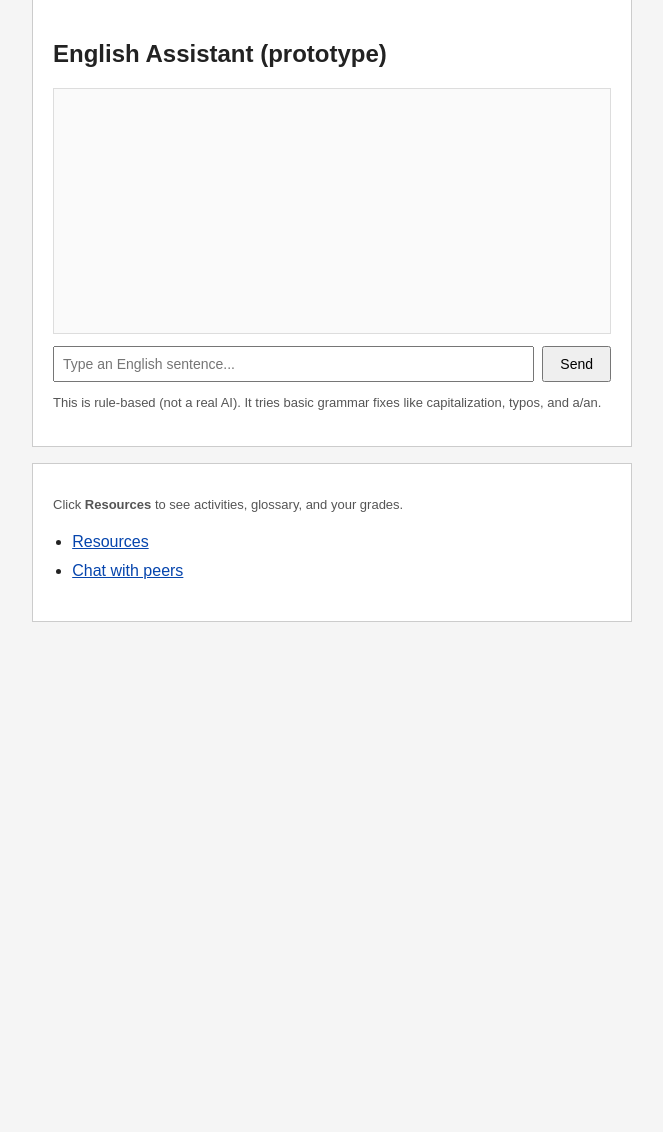
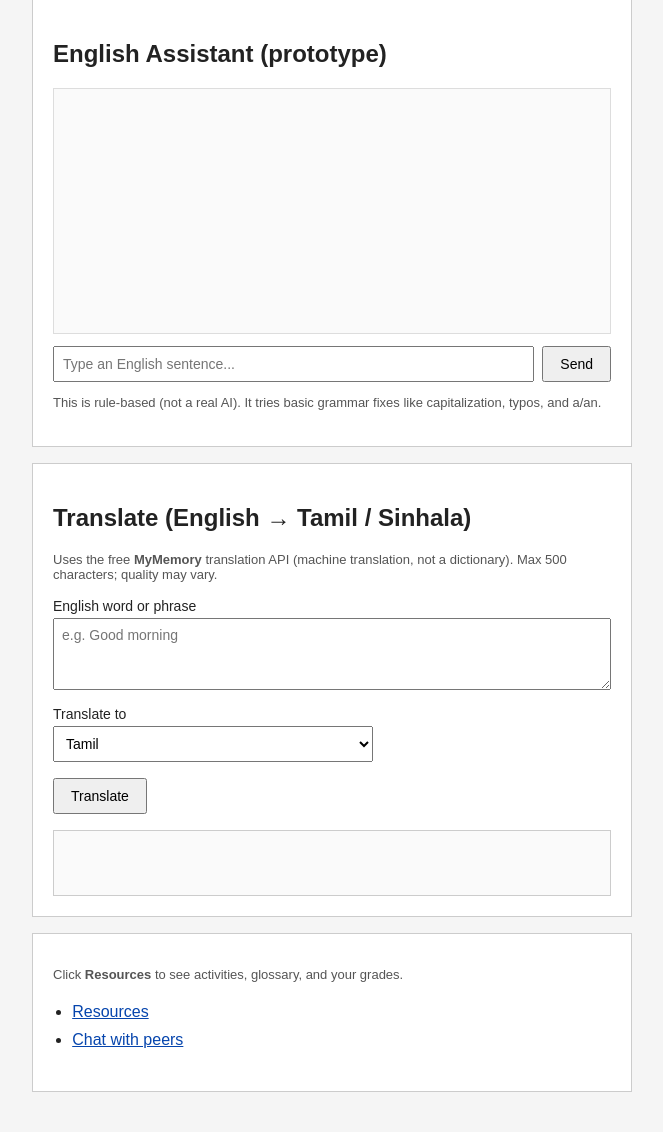
Before and after one commit to sahdiyajiffry913-bit/prototypesample, a Flask app: template templates/dashboard_student.html in a window 1280 px wide. Shown: the part 222-1354 px from the top of the page, without its empty margins (308-971 px from the left). Before the commit the page ends 844 px from the top, so only its background shows below. Run offline with Flask 3, Linux system fonts and the light colour scheme; the template is opened without the code that fills it: most values are stand-ins (such as "Sample title", 1, 10 or a date in 2020); parts of the project's set-up code (start-up, migrations or seed data) failed here and were passed over.

Commit message:
latest student dashboard changes

```diff
--- a/app.py
+++ b/app.py
@@ -1,5 +1,9 @@
+import json
 import os
 import re
+import urllib.error
+import urllib.parse
+import urllib.request
 import uuid
 from datetime import datetime, timezone
 from functools import wraps
@@ -104,6 +108,48 @@ def rule_based_correct_english(text: str) -> str:
             s = s + "."
 
     return s
+
+
+# Free translation: MyMemory public API (en → ta / si). No API key; rate limits apply.
+MYMEMORY_TRANSLATE_URL = "https://api.mymemory.translated.net/get"
+TRANSLATE_MAX_CHARS = 500
+
+
+def translate_english_to_target(text: str, target_lang: str):
+    """
+    Returns (translated_text, error_message). error_message is None on success.
+    target_lang: 'ta' (Tamil) or 'si' (Sinhala).
+    """
+    if target_lang not in ("ta", "si"):
+        return None, "Invalid target language."
+    t = (text or "").strip()
+    if not t:
+        return None, "Text is required."
+    if len(t) > TRANSLATE_MAX_CHARS:
+        t = t[:TRANSLATE_MAX_CHARS]
+
+    params = urllib.parse.urlencode({"q": t, "langpair": f"en|{target_lang}"})
+    url = f"{MYMEMORY_TRANSLATE_URL}?{params}"
+    try:
+        req = urllib.request.Request(url, headers={"User-Agent": "uilingo/1.0 (Flask student app)"})
+        with urllib.request.urlopen(req, timeout=15) as resp:
+            payload = json.loads(resp.read().decode("utf-8"))
+    except urllib.error.URLError as exc:
+        return None, f"Translation service unavailable: {exc}"
+    except (json.JSONDecodeError, UnicodeDecodeError):
+        return None, "Invalid response from translation service."
+
+    status = payload.get("responseStatus")
+    if status not in (200, "200"):
+        err = payload.get("responseDetails") or "Translation failed."
+        return None, str(err)
+
+    data = payload.get("responseData") or {}
+    translated = (data.get("translatedText") or "").strip()
+    if not translated:
+        return None, "No translation returned."
+    return translated, None
+
 
 ADMIN_SIGNUP_SECRET = "123"
 ROLES = frozenset({"student", "lecturer", "admin"})
@@ -552,6 +598,27 @@ def student_assistant_correct():
     }
 
 
+@app.route("/student/translate", methods=["POST"])
+@login_required
+@role_required("student")
+def student_translate():
+    """Proxy to MyMemory: English → Tamil or Sinhala. No DB storage."""
+    data = request.get_json(silent=True) or {}
+    text = (data.get("text") or "").strip()
+    target = (data.get("target") or "ta").strip().lower()
+    if not text:
+        text = (request.form.get("text") or "").strip()
+    if not text:
+        return {"error": "Text is required."}, 400
+    if target not in ("ta", "si"):
+        target = "ta"
+
+    translated, err = translate_english_to_target(text, target)
+    if err:
+        return {"error": err}, 400
+    return {"translated": translated, "target": target}
+
+
 @app.route("/lecturer/grades", methods=["GET", "POST"])
 @login_required
 @role_required("lecturer")
--- a/static/css/style.css
+++ b/static/css/style.css
@@ -253,3 +253,19 @@ code {
 .chat-thread textarea {
   resize: vertical;
 }
+
+.translate-result {
+  margin-top: 8px;
+  padding: 10px 12px;
+  border: 1px solid #ccc;
+  background: #fafafa;
+  min-height: 44px;
+  font-size: 14px;
+  white-space: pre-wrap;
+  word-break: break-word;
+}
+
+.chat-card textarea {
+  max-width: none;
+  min-height: 72px;
+}
--- a/templates/dashboard_student.html
+++ b/templates/dashboard_student.html
@@ -32,6 +32,28 @@
   <p class="hint">
     This is rule-based (not a real AI). It tries basic grammar fixes like capitalization, typos, and a/an.
   </p>
+</div>
+
+<div class="box chat-card">
+  <h2>Translate (English → Tamil / Sinhala)</h2>
+  <p class="hint">
+    Uses the free <strong>MyMemory</strong> translation API (machine translation, not a dictionary). Max 500 characters; quality may vary.
+  </p>
+  <label>
+    <span>English word or phrase</span>
+    <textarea id="translate-input" rows="3" maxlength="500" placeholder="e.g. Good morning"></textarea>
+  </label>
+  <label>
+    <span>Translate to</span>
+    <select id="translate-target">
+      <option value="ta">Tamil</option>
+      <option value="si">Sinhala</option>
+    </select>
+  </label>
+  <p>
+    <button type="button" id="translate-btn">Translate</button>
+  </p>
+  <div class="translate-result" id="translate-result" aria-live="polite"></div>
 </div>
 
 <div class="box">
@@ -97,5 +119,40 @@
 
     if (form) form.addEventListener("submit", handleSubmit);
   })();
+
+  (function () {
+    var btn = document.getElementById("translate-btn");
+    var input = document.getElementById("translate-input");
+    var target = document.getElementById("translate-target");
+    var out = document.getElementById("translate-result");
+
+    async function doTranslate() {
+      if (!btn || !input || !out) return;
+      var text = (input.value || "").trim();
+      if (!text) {
+        out.textContent = "Please enter some English text.";
+        return;
+      }
+      out.textContent = "Translating…";
+      try {
+        var res = await fetch("{{ url_for('student_translate') }}", {
+          method: "POST",
+          headers: { "Content-Type": "application/json" },
+          body: JSON.stringify({ text: text, target: target ? target.value : "ta" })
+        });
+        var data = await res.json();
+        if (!res.ok) {
+          out.textContent = data.error || "Translation failed.";
+          return;
+        }
+        var label = (data.target === "si") ? "Sinhala" : "Tamil";
+        out.textContent = label + ": " + (data.translated || "");
+      } catch (e) {
+        out.textContent = "Sorry, translation could not be loaded.";
+      }
+    }
+
+    if (btn) btn.addEventListener("click", doTranslate);
+  })();
 </script>
 {% endblock %}
```
Also changed, not shown: 2 other files.
